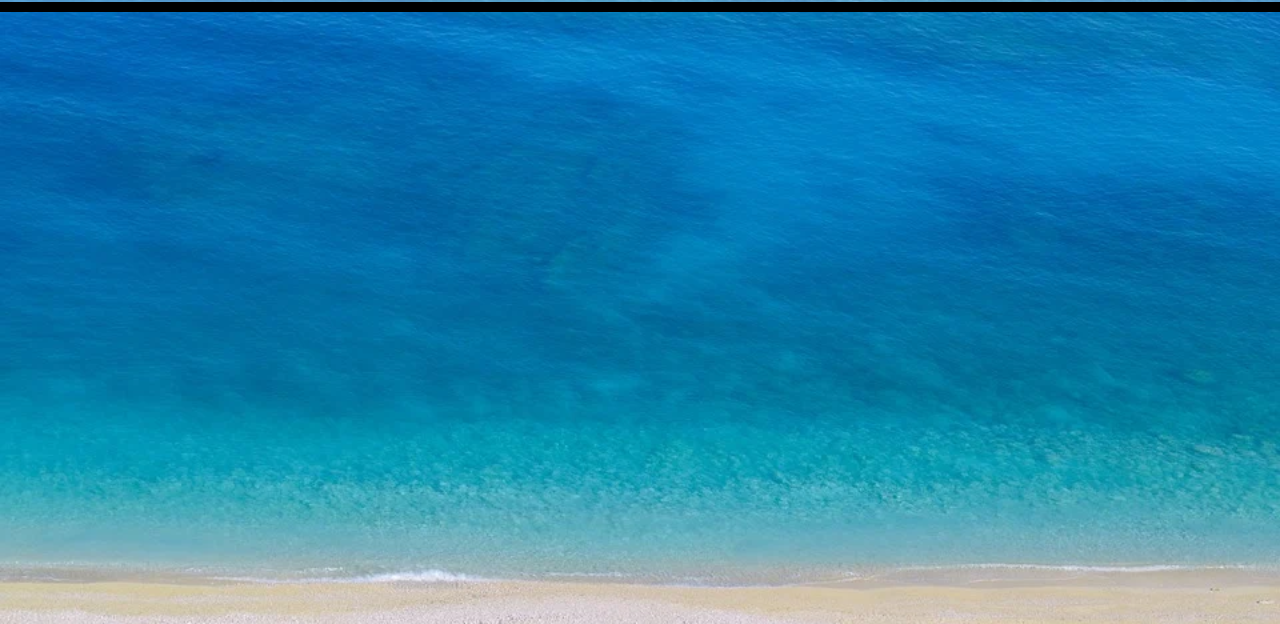
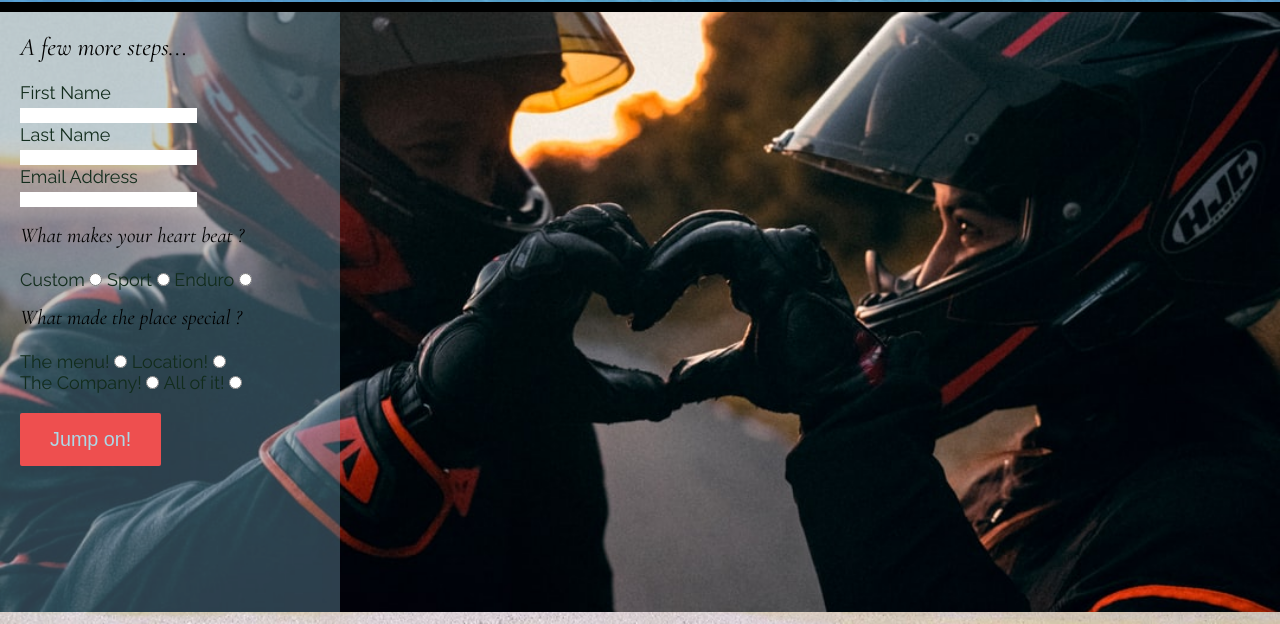
Before and after one commit to Code-Institute-Submissions/Valyx-Oasis_v2.0_SepResub, a plain HTML site: page signup.html in a window 1280 px wide. Shown: the part 68-692 px from the top of the page. Drawn offline with nearby package versions, Linux system fonts and the light colour scheme; a web font is replaced by a local one.

Commit message:
Done the signup page

```diff
--- a/css_style/style.css
+++ b/css_style/style.css
@@ -215,3 +215,41 @@ footer {
     padding: 5%;
     color: #3a3a3a;
 }
+
+
+
+/* signup styling */
+
+#form_area {
+    background: url(/img/love_bikers.jpg);
+    background-position: right;
+    background-size: cover;
+    height: 600px;
+}
+
+#form_div {
+    height: 100%;
+    max-width: 25%;
+    background-color: rgba(110, 156, 177, 0.4);
+    padding-left: 20px;
+}
+
+form h3 {
+    padding-top: 15px;
+}
+form h2 {
+    padding-bottom: 20px;
+    padding-top: 20px;
+    font-size: 140%;
+}
+
+#submit {
+    margin-top: 20px;
+    border-radius: 2px;
+    padding: 15px 30px;
+    text-align: center;
+    font-size: 110%;
+    background-color: #ee4f4f;
+    color:lightblue;
+    display: block;
+}
--- a/signup.html
+++ b/signup.html
@@ -20,12 +20,12 @@
     <nav>
         <ul id="nav_menus">
             <li>
-                <a href="/signup.html">
+                <a href="signup.html">
                     Join Us!
                 </a>
             </li>
             <li>
-                <a href="/menus.html">Menus</a>
+                <a href="menus.html">Menus</a>
             </li>
             <li>
                 <a href="home.html">Home</a>
@@ -36,8 +36,37 @@
     <div id="black_line"></div>
 
 
-    <section id="hero_container">
+    <section id="form_area">
+        <div id="form_div">
+            <form method = "post" action = "#">
+                <h2>A few more steps...</h2>
+                <label for="fname">First Name</label><br>
+                <input type = "text" id = "fname" name = "first_name" required ><br>
+                <label for = "lname">Last Name</label><br>
+                <input type = "text" id = "lname" name = "last_name" required><br>
+                <label for = "email">Email Address</label><br>
+                <input type = "email" id = "email" name = "email_address" required><br>
+                <h3>What makes your heart beat ?</h3><br>
+                <label for = "easy_ryder">Custom</label>
+                <input type = "radio" id = "easy_ryder" name = "bike_pref" value = "easy_ryder" required >
+                <label for = "sport">Sport</label>
+                <input type = "radio" id = "sport" name = "bike_pref" value = "sport">
+                <label for = "enduro">Enduro</label>
+                <input type = "radio" id = "enduro" name = "bike_pref" value = "enduro"><br>
 
+                <h3>What made the place special ?</h3><br>
+
+                <label for = "food">The menu!</label>
+                <input type = "radio" id = "food" name = "feedback" value = "food" required >
+                <label for = "location">Location!</label>
+                <input type = "radio" id = "location" name = "feedback" value = "location"><br>
+                <label for = "company">The Company!</label>
+                <input type = "radio" id = "company" name = "feedback" value = "company">
+                <label for = "all">All of it!</label>
+                <input type = "radio" id = "all" name = "feedback" value = "all"><br>
+                <input type = "submit" id="submit" value = "Jump on!">
+            </form>
+        </div>
     </section>
     <section>
     </section>
```
Also changed, not shown: img/love_bikers.jpg (added).
